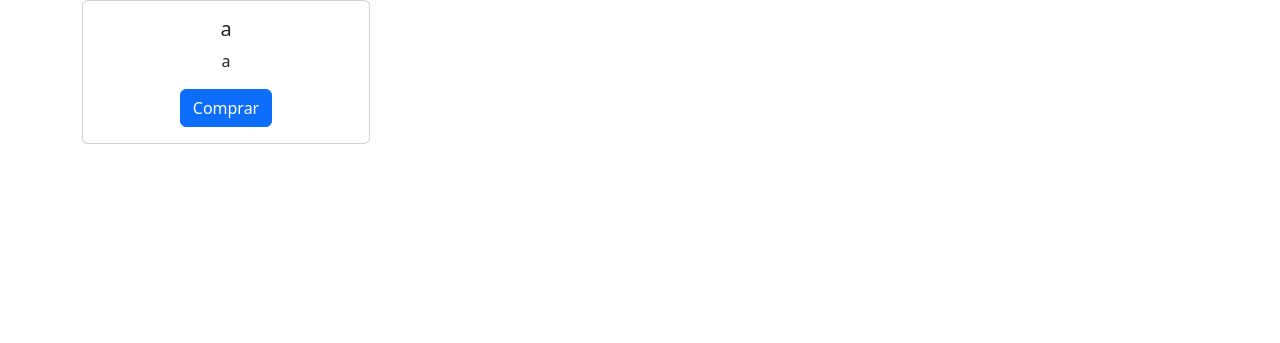
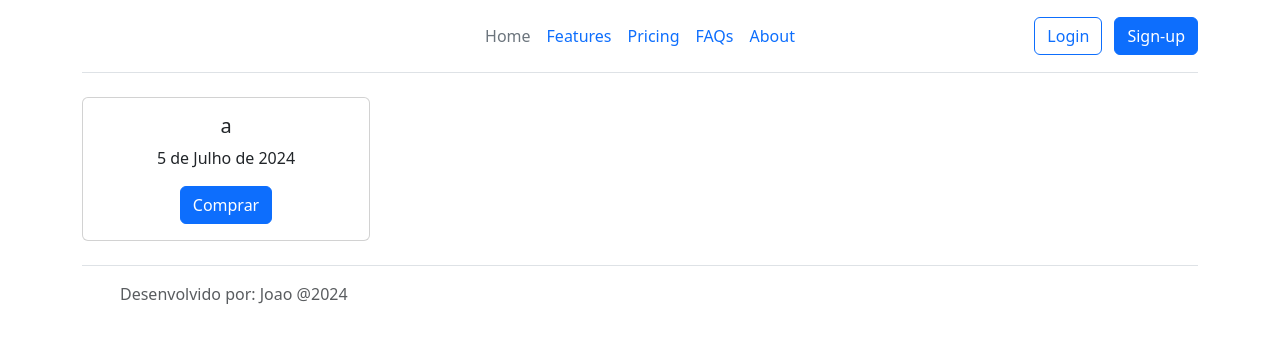
Before and after one commit to ZacWingrosja/projetoSenac, a Django app: template template/jogos/index.html in a window 1280 px wide. Shown: the top 343 px of the page. Run offline with Django 5.2, Linux system fonts and the light colour scheme; the template is opened without the code that fills it: values that come from a table or form of the project are taken from there, others are empty; data comes from the database, SQL or seed files in the repository; both versions use the stored data as it was after the commit.

Commit message:
versao 3.6

```diff
--- a/jogos/urls.py
+++ b/jogos/urls.py
@@ -1,6 +1,6 @@
 from django.urls import path
-from . import views
+from jogos.views import lista_jogos
 
 urlpatterns = [
-    path('', views.lista_jogos, name='index'),
+    path('', lista_jogos, name='index')
 ]
--- a/jogos/views.py
+++ b/jogos/views.py
@@ -1,5 +1,5 @@
 from django.shortcuts import render
-from .models import Jogo
+from jogos.models import Jogo
 def lista_jogos(request):
     jogos = Jogo.objects.all()
-    return render(request, 'jogos/index.html', {'jogos':jogos})
+    return render(request, 'jogos/index.html', {'cards':jogos})
--- a/setup/settings.py
+++ b/setup/settings.py
@@ -116,7 +116,7 @@ USE_TZ = True
 # Static files (CSS, JavaScript, Images)
 # https://docs.djangoproject.com/en/5.0/howto/static-files/
 
-STATIC_URL = '/static/'
+STATIC_URL = 'static/'
 STATICFILES_DIRS = [
     os.path.join(BASE_DIR, 'template/assets'),
 ]
--- a/setup/urls.py
+++ b/setup/urls.py
@@ -1,19 +1,3 @@
-"""
-URL configuration for setup project.
-
-The `urlpatterns` list routes URLs to views. For more information please see:
-    https://docs.djangoproject.com/en/5.0/topics/http/urls/
-Examples:
-Function views
-    1. Add an import:  from my_app import views
-    2. Add a URL to urlpatterns:  path('', views.home, name='home')
-Class-based views
-    1. Add an import:  from other_app.views import Home
-    2. Add a URL to urlpatterns:  path('', Home.as_view(), name='home')
-Including another URLconf
-    1. Import the include() function: from django.urls import include, path
-    2. Add a URL to urlpatterns:  path('blog/', include('blog.urls'))
-"""
 from django.contrib import admin
 from django.urls import path, include
 
--- a/template/jogos/index.html
+++ b/template/jogos/index.html
@@ -1,38 +1,33 @@
+{% extends 'jogos/partials/_base.html' %}
 {% load static %}
-<!DOCTYPE html>
-<html lang="pt-br">
-<head>
-    <meta charset="UTF-8">
-    <title>Projeto</title>
-    <link href="https://cdn.jsdelivr.net/npm/bootstrap@5.3.3/dist/css/bootstrap.min.css" rel="stylesheet"
-          integrity="sha384-QWTKZyjpPEjISv5WaRU9OFeRpok6YctnYmDr5pNlyT2bRjXh0JMhjY6hW+ALEwIH" crossorigin="anonymous">
-    <link rel="stylesheet" href="assets/css/style.css">
-</head>
 {% block content %}
+{% include 'jogos/partials/_menu.html'%}
 
+{% for jogos in cards %}
+<div class="cards">
     <div class="grid gap-3">
         <div class="container text-center">
-        <div class="row">
-            {% for jogos in jogos %}
+            <iv class="row">
                 <div class="col">
                     <div class="card" style="width: 18rem;">
                         <img src="">
                         <div class="card-body">
-                        <h5 class="card-title">{{Jogo.nome}}</h5>
-                        <p class="card-text"> {{Jogo.descricao}}
-
-                        </p>
+                            <h5 class="card-title">{{ Jogo.nome }}</h5>
+                            <p class="card-text">{{ Jogo.lancamento }}</p>
                             <a href="#" class="btn btn-primary">Comprar</a>
                         </div>
                     </div>
                 </div>
-            {% endfor %}
+            </iv>
         </div>
     </div>
 </div>
+{% endfor %}
 
+{% include 'jogos/partials/_footer.html' %}
 {% endblock %}
 <script src="https://cdn.jsdelivr.net/npm/bootstrap@5.3.3/dist/js/bootstrap.bundle.min.js"
         integrity="sha384-YvpcrYf0tY3lHB60NNkmXc5s9fDVZLESaAA55NDzOxhy9GkcIdslK1eN7N6jIeHz"
         crossorigin="anonymous"></script>
 </body>
+</html>
--- /dev/null
+++ b/template/jogos/partials/_base.html
@@ -0,0 +1,16 @@
+{% load static %}
+<!DOCTYPE html>
+<html lang="pt-br">
+<head>
+    <meta charset="UTF-8">
+    <title>Projeto loja de keys de jogos</title>
+    <link href="https://cdn.jsdelivr.net/npm/bootstrap@5.3.3/dist/css/bootstrap.min.css" rel="stylesheet"
+          integrity="sha384-QWTKZyjpPEjISv5WaRU9OFeRpok6YctnYmDr5pNlyT2bRjXh0JMhjY6hW+ALEwIH" crossorigin="anonymous">
+    <link rel="stylesheet" href="{% static 'assets/style.css' %}">
+</head>
+
+<body>
+{% block content%} {% endblock%}
+</body>
+
+</html>
--- /dev/null
+++ b/template/jogos/partials/_footer.html
@@ -0,0 +1,11 @@
+{% load static %}
+<div class="container">
+  <footer class="d-flex flex-wrap justify-content-between align-items-center py-3 my-4 border-top">
+    <div class="col-md-4 d-flex align-items-center">
+      <a href="/" class="mb-3 me-2 mb-md-0 text-body-secondary text-decoration-none lh-1">
+        <svg class="bi" width="30" height="24"><use xlink:href="#bootstrap"></use></svg>
+      </a>
+      <span class="mb-3 mb-md-0 text-body-secondary">Desenvolvido por: Joao @2024</span>
+    </div>
+  </footer>
+</div>
--- /dev/null
+++ b/template/jogos/partials/_menu.html
@@ -0,0 +1,23 @@
+{% load static %}
+<div class="container">
+    <header class="d-flex flex-wrap align-items-center justify-content-center justify-content-md-between py-3 mb-4 border-bottom">
+      <div class="col-md-3 mb-2 mb-md-0">
+        <a href="/" class="d-inline-flex link-body-emphasis text-decoration-none">
+          <svg class="bi" width="40" height="32" role="img" aria-label="Bootstrap"><use xlink:href="#bootstrap"></use></svg>
+        </a>
+      </div>
+
+      <ul class="nav col-12 col-md-auto mb-2 justify-content-center mb-md-0">
+        <li><a href="#" class="nav-link px-2 link-secondary">Home</a></li>
+        <li><a href="#" class="nav-link px-2">Features</a></li>
+        <li><a href="#" class="nav-link px-2">Pricing</a></li>
+        <li><a href="#" class="nav-link px-2">FAQs</a></li>
+        <li><a href="#" class="nav-link px-2">About</a></li>
+      </ul>
+
+      <div class="col-md-3 text-end">
+        <button type="button" class="btn btn-outline-primary me-2">Login</button>
+        <button type="button" class="btn btn-primary">Sign-up</button>
+      </div>
+    </header>
+  </div>
```
Also changed, not shown: db.sqlite3, template/assets/imagens/procura-se_namorada.jpg (added). Lines whose indentation alone changed are shown as unchanged.
